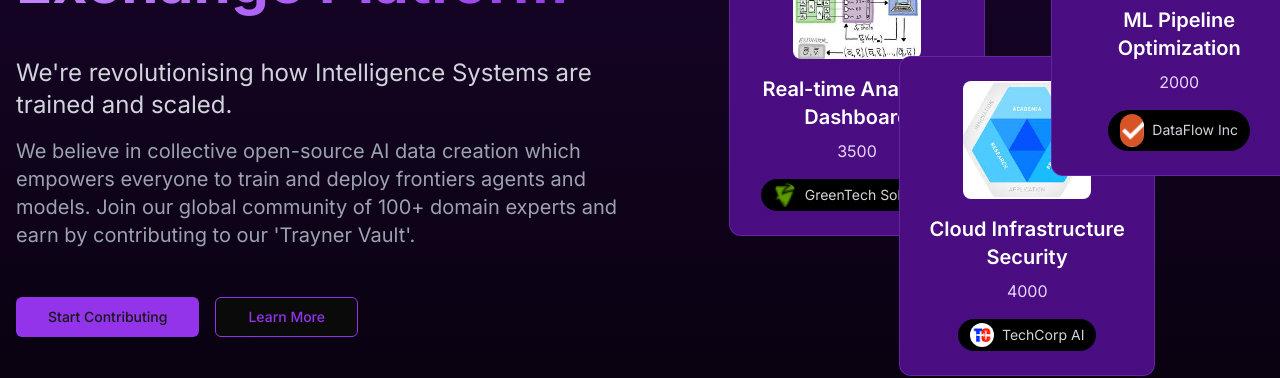
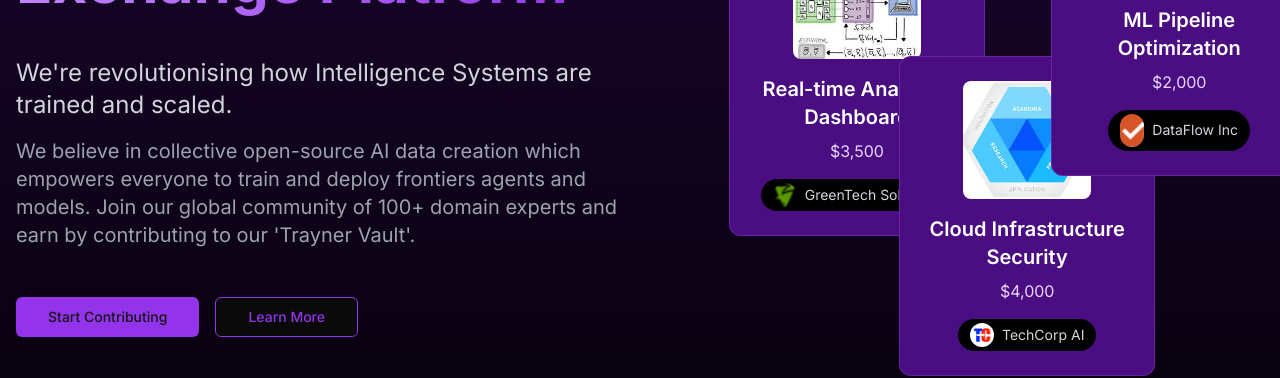
Before and after one commit to dinkar030501/innfinex, a Next.js app: page / in a window 1280 px wide. Shown: the part 361-739 px from the top of the page. Built offline with nearby package versions, Linux system fonts and the light colour scheme; no server answers.

Commit message:
minor fix

```diff
--- a/components/landing-page/ChallengeCard.tsx
+++ b/components/landing-page/ChallengeCard.tsx
@@ -26,7 +26,13 @@ export function ChallengeCard({ task }: { task: Task }) {
                     <h3 className="text-xl font-semibold text-white mb-2">
                         {task.title}
                     </h3>
-                    <p className="text-purple-200">{task.prize}</p>
+                    <p className="text-purple-200">
+                        {task.prize.toLocaleString('en-US', {
+                            style: 'currency',
+                            currency: 'USD',
+                            maximumFractionDigits: 0,
+                        })}
+                    </p>
                 </div>
                 <div className="flex items-center gap-2 bg-black px-3 py-1 rounded-full">
                     <Image
```
